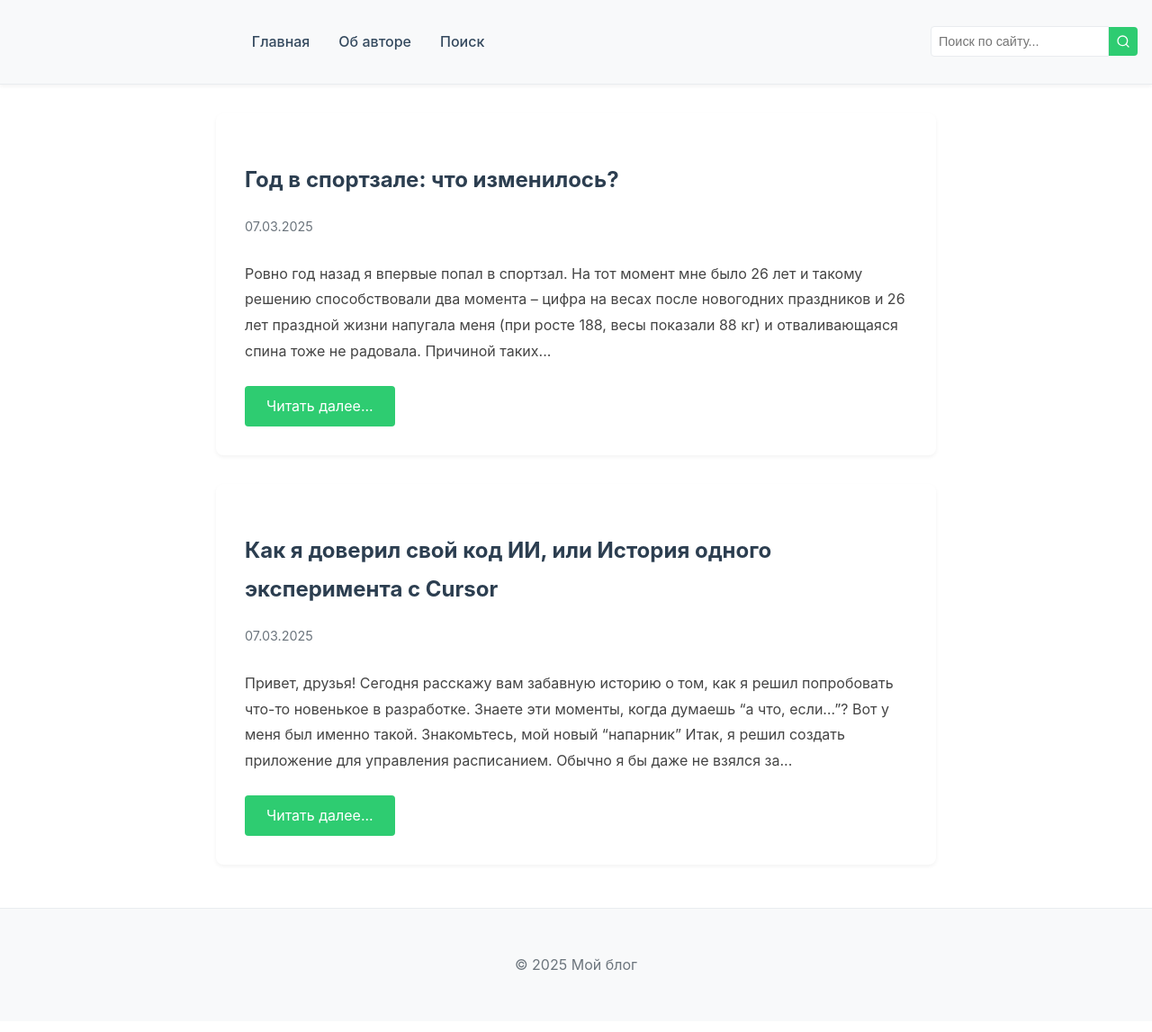
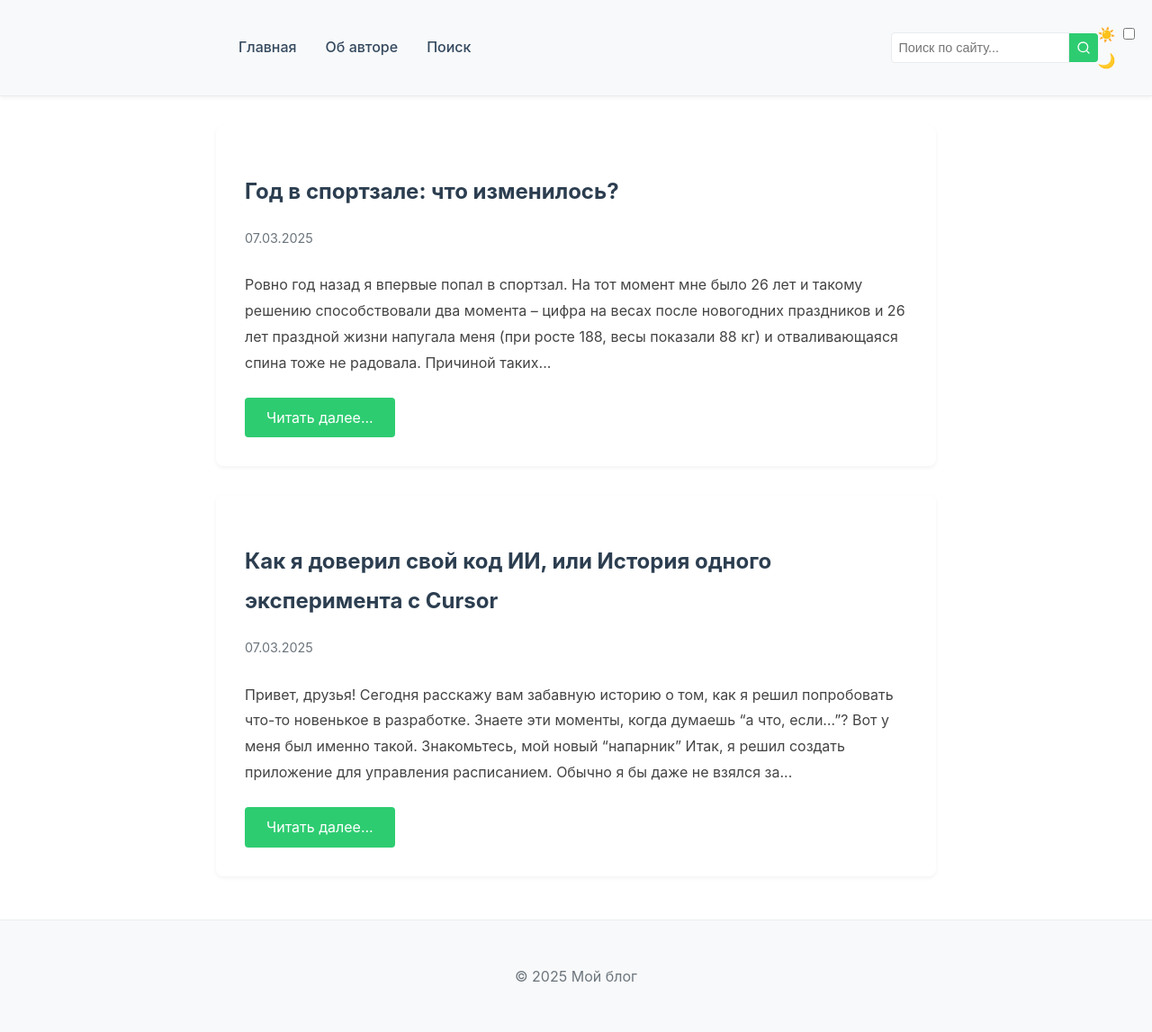
Before and after one commit to Xtoman/xtoman.github.io, a Jekyll site: the page built from index.html, in a window 1280 px wide. Shown: the whole page at 90% size. Built offline with Jekyll 4.4.1, drawn with Linux system fonts in a browser that asks for light colours; the list of posts is cut into pages by our own code.

Commit message:
add dark theme

```diff
--- a/_layouts/default.html
+++ b/_layouts/default.html
@@ -25,6 +25,20 @@
     <link rel="icon" type="image/x-icon" href="{{ site.baseurl }}/favicon.ico">
     <link rel="stylesheet" href="{{ site.baseurl }}/assets/css/style.css">
     <link rel="stylesheet" href="{{ '/assets/css/syntax.css' | relative_url }}">
+
+    <!-- Скрипт для темной темы -->
+    <script>
+        // Проверяем сохраненную тему при загрузке страницы
+        if (localStorage.getItem('theme') === 'dark' ||
+            (!localStorage.getItem('theme') && window.matchMedia('(prefers-color-scheme: dark)').matches)) {
+            document.documentElement.setAttribute('data-theme', 'dark');
+            localStorage.setItem('theme', 'dark');
+        } else {
+            document.documentElement.setAttribute('data-theme', 'light');
+            localStorage.setItem('theme', 'light');
+        }
+    </script>
+
     <!-- Yandex.Metrika counter -->
     <script type="text/javascript" >
         (function(m,e,t,r,i,k,a){m[i]=m[i]||function(){(m[i].a=m[i].a||[]).push(arguments)};
@@ -60,6 +74,14 @@
                 </button>
             </form>
         </div>
+        <div class="theme-switch-wrapper">
+            <span class="theme-icon">☀️</span>
+            <label class="theme-switch" for="checkbox">
+                <input type="checkbox" id="checkbox" />
+                <div class="slider"></div>
+            </label>
+            <span class="theme-icon">🌙</span>
+        </div>
     </header>
 
     <main>
@@ -69,5 +91,30 @@
     <footer>
         <p>&copy; {{ site.time | date: '%Y' }} {{ site.title }}</p>
     </footer>
+
+    <!-- Скрипт для переключения темы -->
+    <script>
+        const toggleSwitch = document.querySelector('#checkbox');
+        const currentTheme = localStorage.getItem('theme');
+
+        if (currentTheme) {
+            document.documentElement.setAttribute('data-theme', currentTheme);
+            if (currentTheme === 'dark') {
+                toggleSwitch.checked = true;
+            }
+        }
+
+        function switchTheme(e) {
+            if (e.target.checked) {
+                document.documentElement.setAttribute('data-theme', 'dark');
+                localStorage.setItem('theme', 'dark');
+            } else {
+                document.documentElement.setAttribute('data-theme', 'light');
+                localStorage.setItem('theme', 'light');
+            }
+        }
+
+        toggleSwitch.addEventListener('change', switchTheme, false);
+    </script>
 </body>
 </html>
```
Lines whose indentation alone changed are shown as unchanged.
